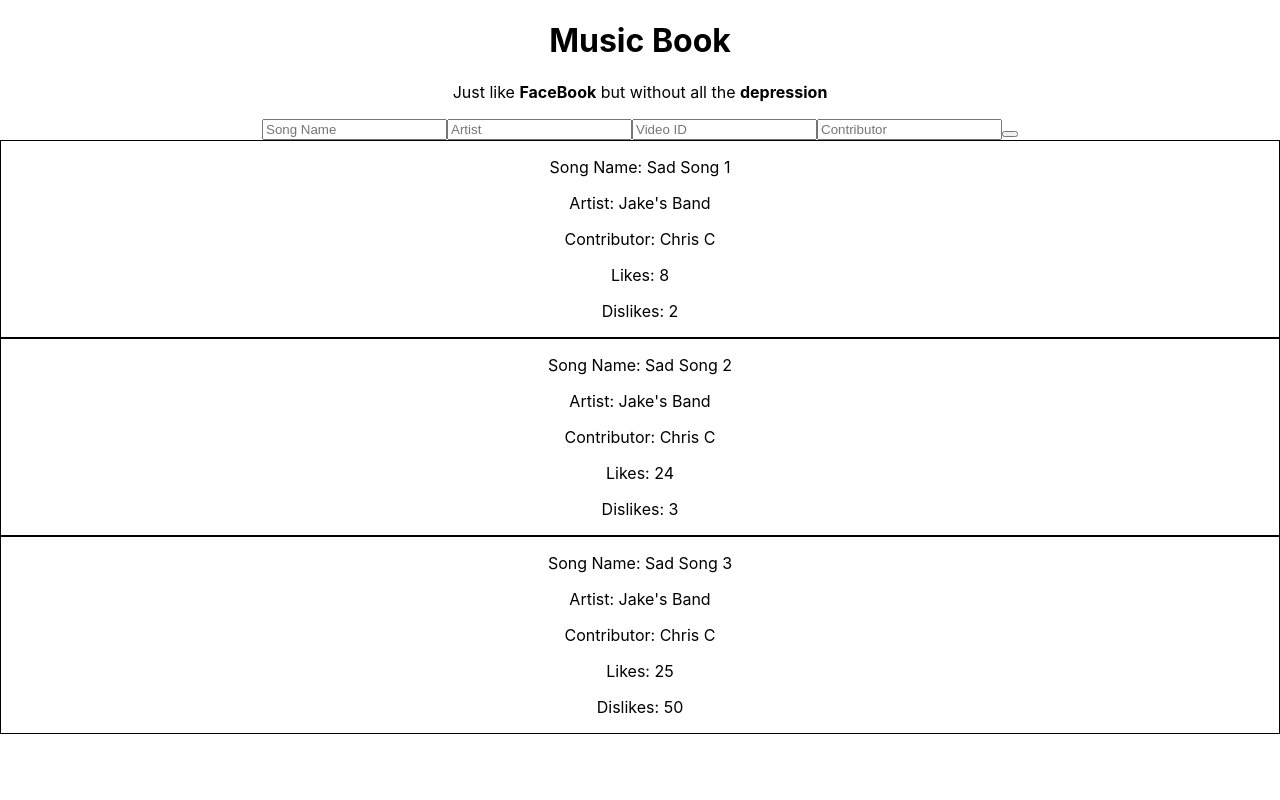
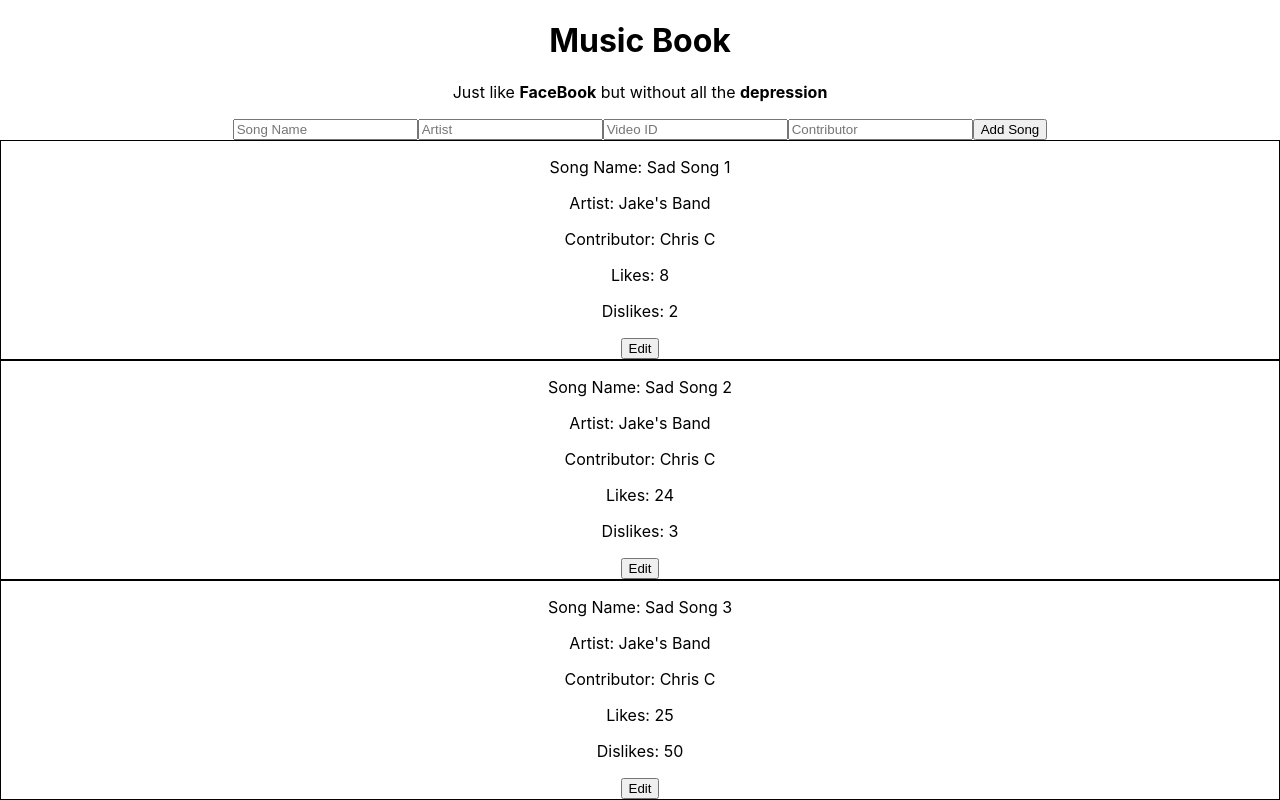
Before and after one commit to jakec888/MusicBook_front_end, a React (Create React App) app in the folder musicbook/: page / in a window 1280 px wide. Built offline with nearby package versions, Linux system fonts and the light colour scheme.

Commit message:
Working Add Date And Editing Switch

```diff
--- a/musicbook/src/App.js
+++ b/musicbook/src/App.js
@@ -39,7 +39,9 @@ class App extends Component {
          song_name: "",
          artist: "",
          videoId: "",
-         contributor: ""
+         contributor: "",
+         likes: 0,
+         dislikes: 0
       };
    }
 
@@ -54,9 +56,13 @@ class App extends Component {
    };
 
    handleSubmit = event => {
+      if (this.state.editting) {
+         this.editData();
+      } else {
          event.preventDefault();
          this.addData();
          this.clearForm();
+      }
    };
 
    clearForm = () => {
@@ -73,11 +79,20 @@ class App extends Component {
          song_name: this.state.song_name,
          artist: this.state.artist,
          videoId: this.state.videoId,
-         contributor: this.state.contributor
+         contributor: this.state.contributor,
+         likes: 0,
+         dislikes: 0
       };
       const updateData = [newData, ...this.state.data];
       this.setState({
          data: updateData
+      });
+   };
+
+   editData = () => {
+      console.log("Editing");
+      this.setState({
+         editting: true
       });
    };
 
@@ -89,6 +104,9 @@ class App extends Component {
                Just like <strong>FaceBook</strong> but without all the{" "}
                <strong>depression</strong>
             </p>
+            {this.state.editting ? (
+               <p>Edditing</p>
+            ) : (
                <div className="form">
                   <form onSubmit={this.handleSubmit}>
                      <input
@@ -120,10 +138,11 @@ class App extends Component {
                         placeholder="Contributor"
                      />
                      <button type="submit" className="submit-button">
-                     <i className="fas fa-plus" />
+                        Add Song
                      </button>
                   </form>
                </div>
+            )}
             {this.state.data.map((music, index) => {
                return (
                   <Music
@@ -134,6 +153,7 @@ class App extends Component {
                      contributor={music.contributor}
                      likes={music.likes}
                      dislikes={music.dislikes}
+                     editData={this.editData}
                   />
                );
             })}
--- a/musicbook/src/components/Music.js
+++ b/musicbook/src/components/Music.js
@@ -23,6 +23,7 @@ export default class Music extends Component {
             <p>Contributor: {this.props.contributor}</p>
             <p>Likes: {this.props.likes}</p>
             <p>Dislikes: {this.props.dislikes}</p>
+            <button onClick={this.props.editData}>Edit</button>
          </div>
       );
    }
```
Lines whose indentation alone changed are shown as unchanged.
